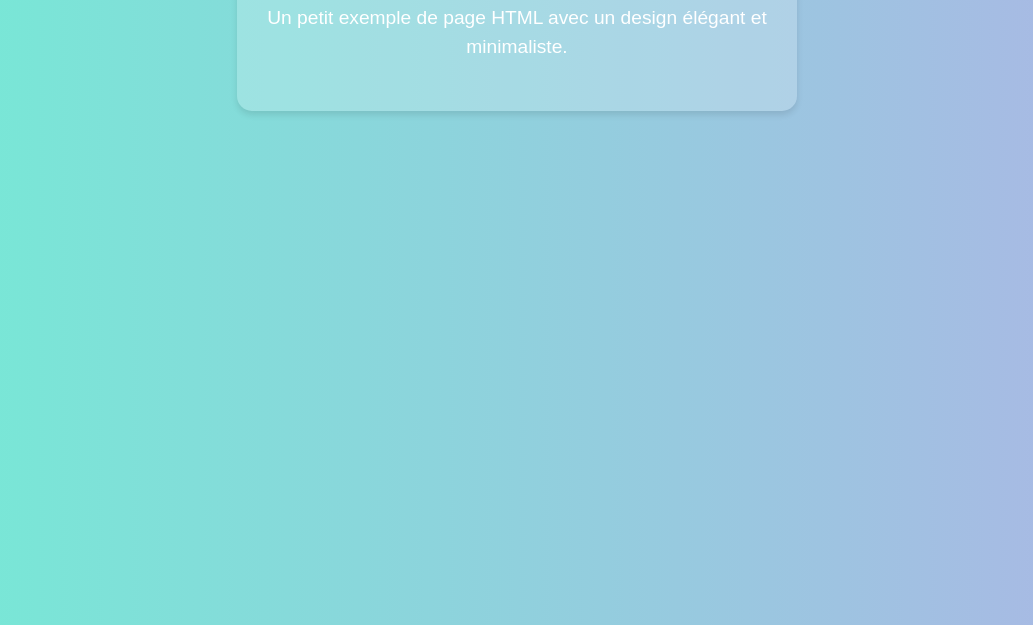
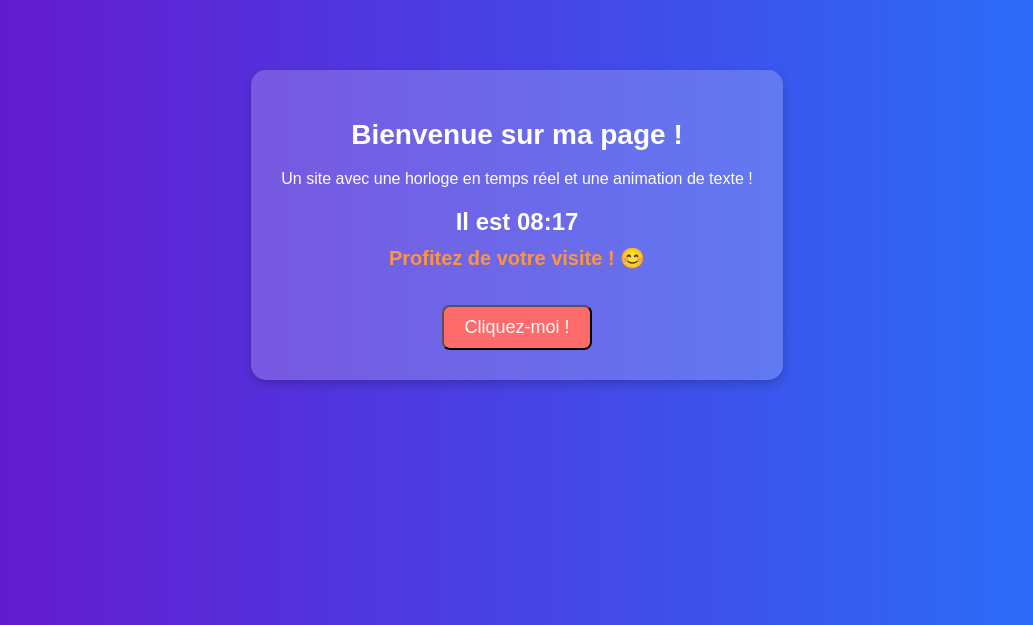
Before and after one commit to rim-mekni/Tp1, a plain HTML site: page index.html in a window 1280 px wide. Shown: the part 175-800 px from the top of the page, without its empty margins (123-1156 px from the left). Drawn offline with Linux system fonts and the light colour scheme.

Commit message:
Premier modification

```diff
--- a/index.html
+++ b/index.html
@@ -3,39 +3,106 @@
 <head>
     <meta charset="UTF-8">
     <meta name="viewport" content="width=device-width, initial-scale=1.0">
-    <title>Page d'Accueil</title>
+    <title>Page d'Accueil Améliorée</title>
     <style>
         body {
-            font-family: 'Arial', sans-serif;
-            background: linear-gradient(to right, #74ebd5, #acb6e5);
+            font-family: Arial, sans-serif;
+            background: linear-gradient(to right, #6a11cb, #2575fc);
+            color: white;
             text-align: center;
-            padding: 50px;
-            color: white;
+            margin: 0;
+            padding: 0;
+            display: flex;
+            flex-direction: column;
+            align-items: center;
+            justify-content: center;
+            height: 100vh;
+            overflow: hidden;
         }
         .container {
             background: rgba(255, 255, 255, 0.2);
             padding: 30px;
             border-radius: 15px;
-            box-shadow: 0px 4px 6px rgba(0, 0, 0, 0.1);
+            box-shadow: 0px 4px 10px rgba(0, 0, 0, 0.2);
             max-width: 500px;
-            margin: auto;
+            text-align: center;
+            animation: fadeIn 1.5s ease-in-out;
+        }
+        @keyframes fadeIn {
+            from {
+                opacity: 0;
+                transform: translateY(-30px);
+            }
+            to {
+                opacity: 1;
+                transform: translateY(0);
+            }
         }
         h1 {
-            font-size: 2.5em;
-            margin-bottom: 10px;
+            font-size: 28px;
         }
-        p {
-            font-size: 1.2em;
-            line-height: 1.5;
+        .clock {
+            font-size: 24px;
+            font-weight: bold;
+            margin-top: 20px;
+        }
+        .animated-text {
+            font-size: 20px;
+            font-weight: bold;
+            margin-top: 10px;
+            animation: colorChange 3s infinite alternate;
+        }
+        @keyframes colorChange {
+            0% { color: #ffcc00; }
+            100% { color: #ff6b6b; }
+        }
+        .btn {
+            display: inline-block;
+            margin-top: 15px;
+            padding: 10px 20px;
+            font-size: 18px;
+            background: #ff6b6b;
+            color: white;
+            text-decoration: none;
+            border-radius: 8px;
+            transition: background 0.3s;
+        }
+        .btn:hover {
+            background: #e63946;
         }
     </style>
 </head>
 <body>
 
     <div class="container">
-        <h1>Bienvenue !</h1>
-        <p>Un petit exemple de page HTML avec un design élégant et minimaliste.</p>
+        <h1>Bienvenue sur ma page !</h1>
+        <p>Un site avec une horloge en temps réel et une animation de texte !</p>
+
+        <div class="clock" id="clock"></div>
+
+        <p class="animated-text">Profitez de votre visite ! 😊</p>
+
+        <button class="btn" onclick="changeText()">Cliquez-moi !</button>
     </div>
+
+    <script>
+        function updateTime() {
+            const now = new Date();
+            const hours = String(now.getHours()).padStart(2, '0');
+            const minutes = String(now.getMinutes()).padStart(2, '0');
+            const seconds = String(now.getSeconds()).padStart(2, '0');
+            document.getElementById('clock').innerText = `Il est ${hours}:${seconds}`;
+        }
+
+        function changeText() {
+            const textElement = document.querySelector('.animated-text');
+            textOptions = ["Passez une belle journée ! ☀️", "Bienvenue ! 😊", "Profitez du moment ! 🌟"];
+            textElement.innerText = textElement.innerText === textOptions[0] ? textOptions[1] : textOptions[2];
+        }
+
+        setInterval(updateTime, 1000);
+        updateTime();
+    </script>
 
 </body>
 </html>
```
